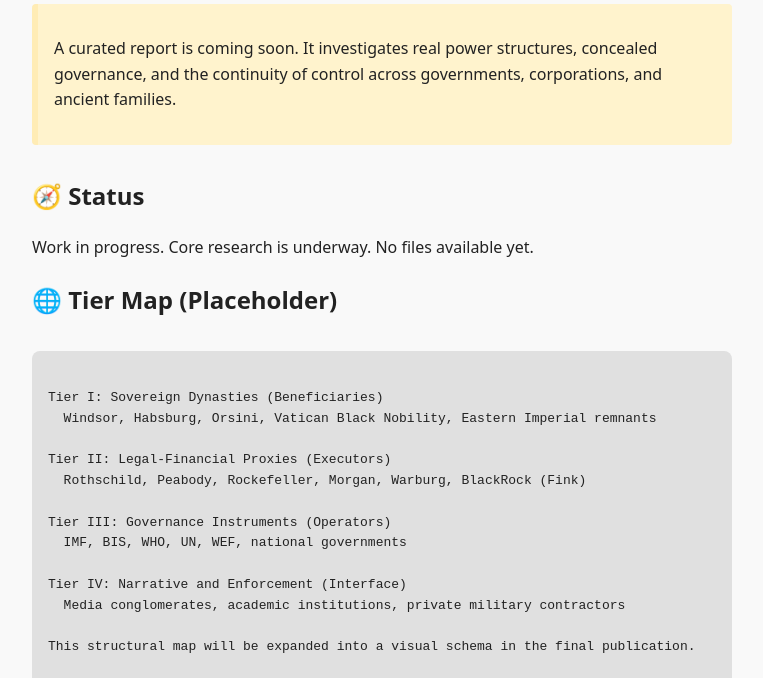
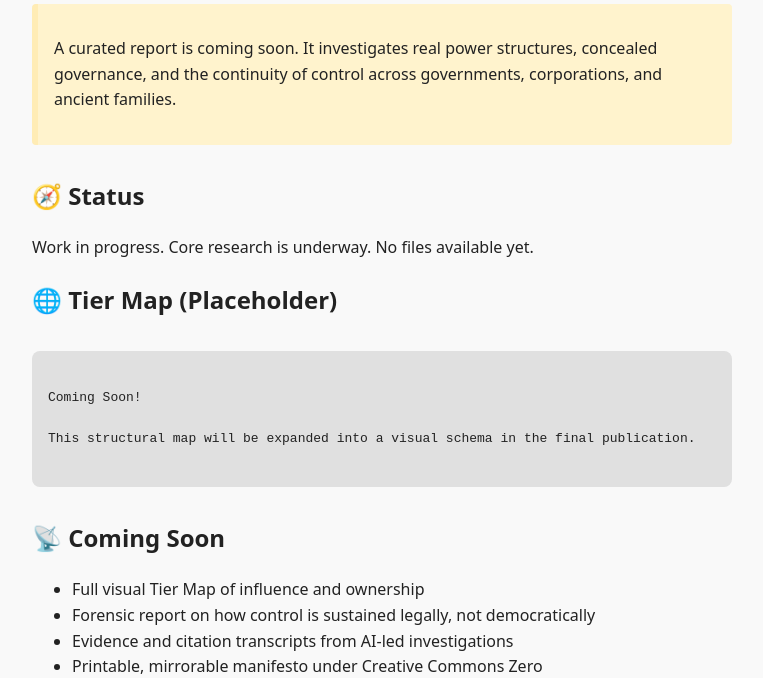
Before and after one commit to solarchive/earth-journal, a plain HTML site: page docs/index.html in a window 1280 px wide. Shown: the part 122-800 px from the top of the page, without its empty margins (258-1021 px from the left). Drawn offline with Linux system fonts and the light colour scheme.

```diff
--- a/docs/index.html
+++ b/docs/index.html
@@ -55,17 +55,7 @@
 
   <h2>🌐 Tier Map (Placeholder)</h2>
   <div class="tier-map">
-Tier I: Sovereign Dynasties (Beneficiaries)
-  Windsor, Habsburg, Orsini, Vatican Black Nobility, Eastern Imperial remnants
-
-Tier II: Legal-Financial Proxies (Executors)
-  Rothschild, Peabody, Rockefeller, Morgan, Warburg, BlackRock (Fink)
-
-Tier III: Governance Instruments (Operators)
-  IMF, BIS, WHO, UN, WEF, national governments
-
-Tier IV: Narrative and Enforcement (Interface)
-  Media conglomerates, academic institutions, private military contractors
+Coming Soon!
 
 This structural map will be expanded into a visual schema in the final publication.
   </div>
```
